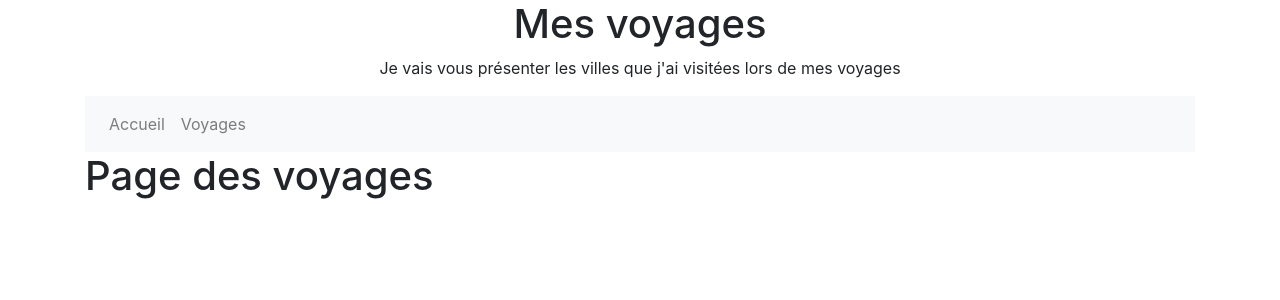
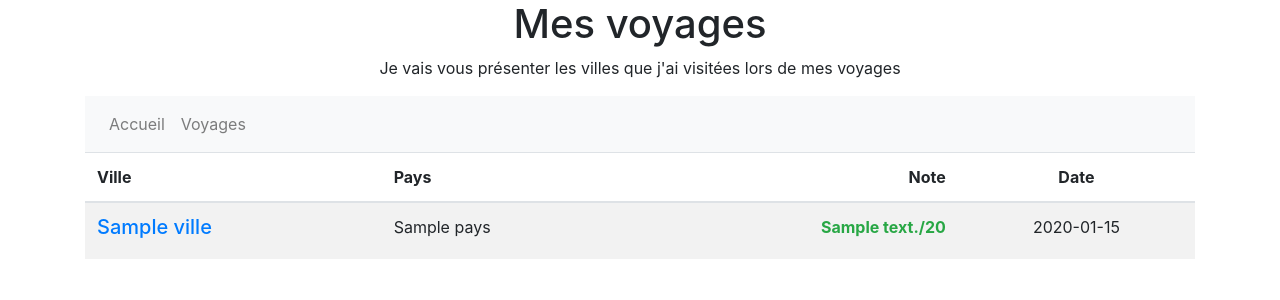
Before and after one commit to Nashi054/mesvoyages, a Symfony app: template templates/pages/voyages.html.twig in a window 1280 px wide. Shown: the top 300 px of the page. Run offline with Twig, Linux system fonts and the light colour scheme; the template is opened without the code that fills it: most values are stand-ins (such as "Sample title", 1, 10 or a date in 2020); some libraries are stand-ins or nearby versions.

Commit message:
Phase 8 : ORM (affichage en colonne des informations provenant de la BDD).

```diff
--- a/src/Entity/Visite.php
+++ b/src/Entity/Visite.php
@@ -93,6 +93,11 @@ class Visite
         return $this;
     }
 
+    public function getDatecreationString() : string
+    {
+        return $this->datecreation->format('d/m/Y');
+    }
+
     public function getNote(): ?int
     {
         return $this->note;
--- a/templates/pages/voyages.html.twig
+++ b/templates/pages/voyages.html.twig
@@ -1,5 +1,44 @@
 {% extends "basefront.html.twig" %}
 
 {% block body %}
-<h1>Page des voyages</h1>
+    <table class="table table-striped">
+        <thead>
+            <tr>
+                <th class="text-left" scope="col">Ville</th>
+                <th class="text-left" scope="col">Pays</th>
+                <th class="text-right" scope="col">Note</th>
+                <th class="text-center" scope="col">Date</th>
+            </tr>
+        </thead>
+        <tbody>
+            {% for visite in visites %}
+                <tr>
+                    <td>
+                        <h5 class="text-primary">
+                            <a href="#">{{ visite.ville }}</a>
+                        </h5>
+                    </td>
+                    <td>
+                        {{ visite.pays }}
+                    </td>
+                    <td class="text-right">
+                        <strong>
+                            {% if visite.note<10 %}
+                                <div class="text-danger">
+                                    {{ visite.note }}/20
+                                </div>
+                            {% else %}
+                                <div class="text-success">
+                                    {{ visite.note }}/20
+                                </div>
+                            {% endif %}
+                        </strong>
+                    </td>
+                    <td class="text-center">
+                        {{ visite.datecreationstring }}
+                    </td>
+                </tr>
+            {% endfor %}
+        </tbody>
+    </table>
 {% endblock %}
```
Also changed, not shown: src/Controller/VoyagesController.php (+19 -1 lines).
